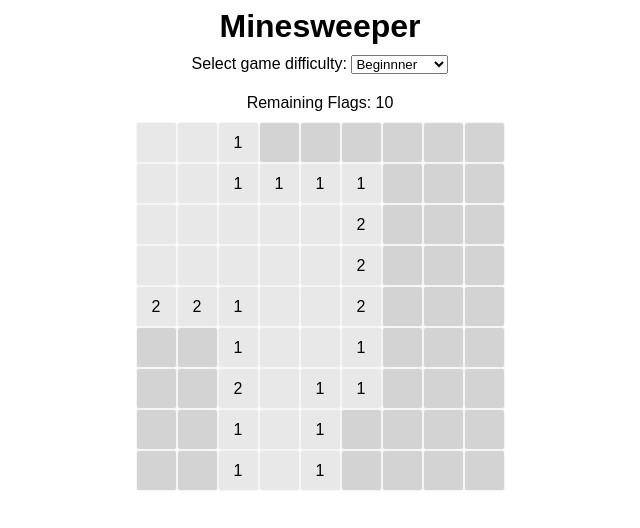
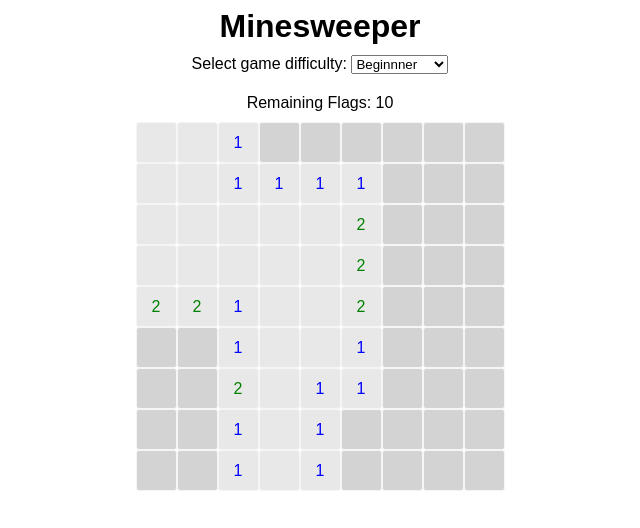
Before and after one commit to v-gajjar/Minesweeper, a React (Vite) app: page / in a window 1280 px wide. Both pictures are taken after a click on the element 476 px from the left and 142 px from the top of the page. Shown: the top 528 px of the page, without its empty margins (320-960 px from the left). Built offline with nearby package versions, Linux system fonts and the light colour scheme.

Commit message:
first attempt at introducing different colours for each tile number

```diff
--- a/src/components/Tile.jsx
+++ b/src/components/Tile.jsx
@@ -9,6 +9,20 @@ function Tile({ tile, onClick, onContextMenu }) {
     'flagged' : tile.isFlagged,
     'opened' : tile.isOpened
   })
+
+  const getNumberedTileColour = (number) => {
+    switch(number){
+      case 1: return {color: "blue"};
+      case 2: return {color: "green"};
+      case 3: return {color: "red"};
+      case 4: return {color: "darkblue"};
+      case 5: return {color: "brown"};
+      case 6: return {color: "lightblue"};
+      case 7: return {color: "purple"};
+      case 8: return {color: "pink"};
+      default: return {color: "black"}
+    }
+  }
 
   const renderTileContents = () => {
 
@@ -23,7 +37,9 @@ function Tile({ tile, onClick, onContextMenu }) {
         return  <>&#128163;</>;
       }
       if ( tile.adjacentMinesCount > 0 ){
-         return <span>{tile.adjacentMinesCount}</span>;
+          const number = tile.adjacentMinesCount;
+
+         return <span style={getNumberedTileColour(number)}>{number}</span>;
       }
     }
 
```
